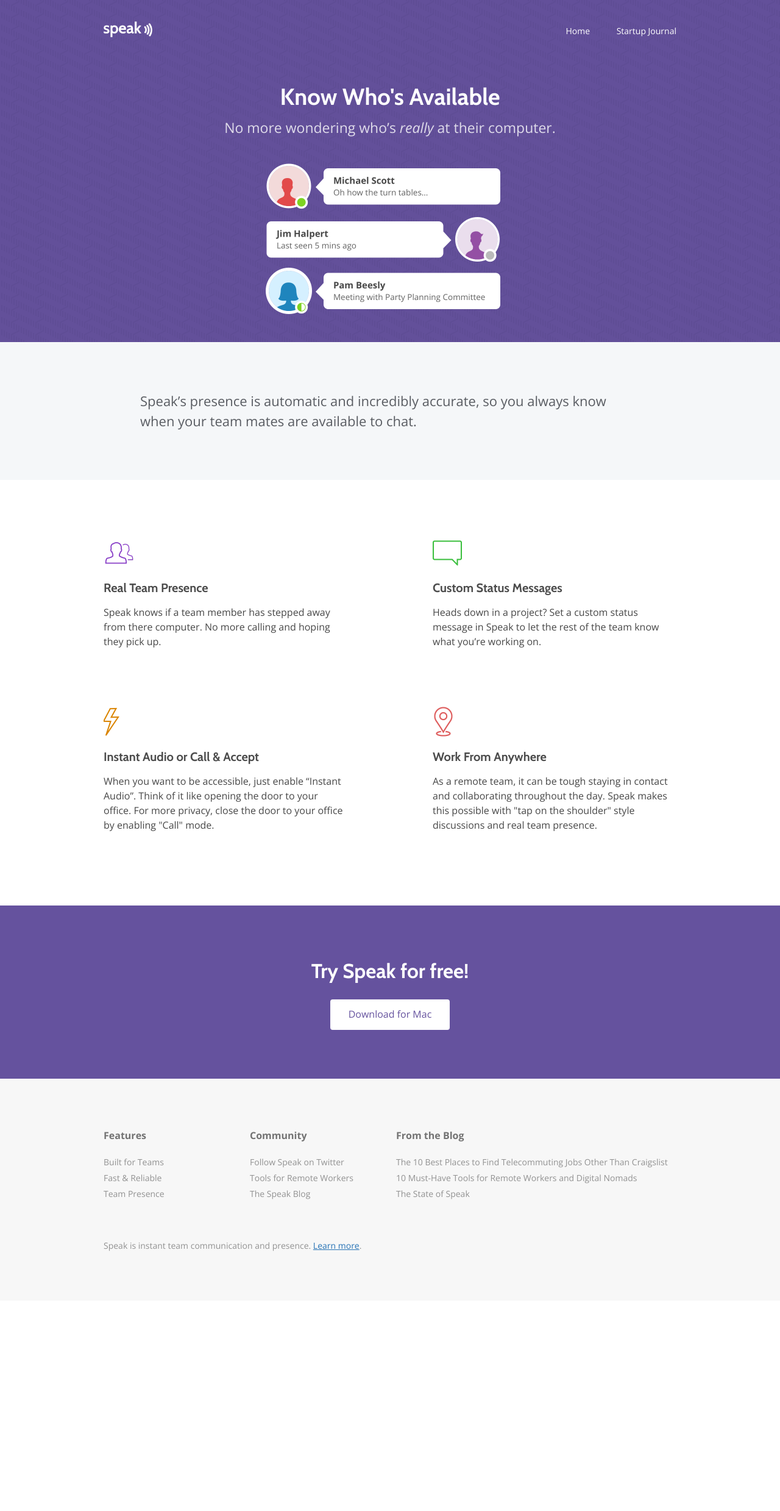
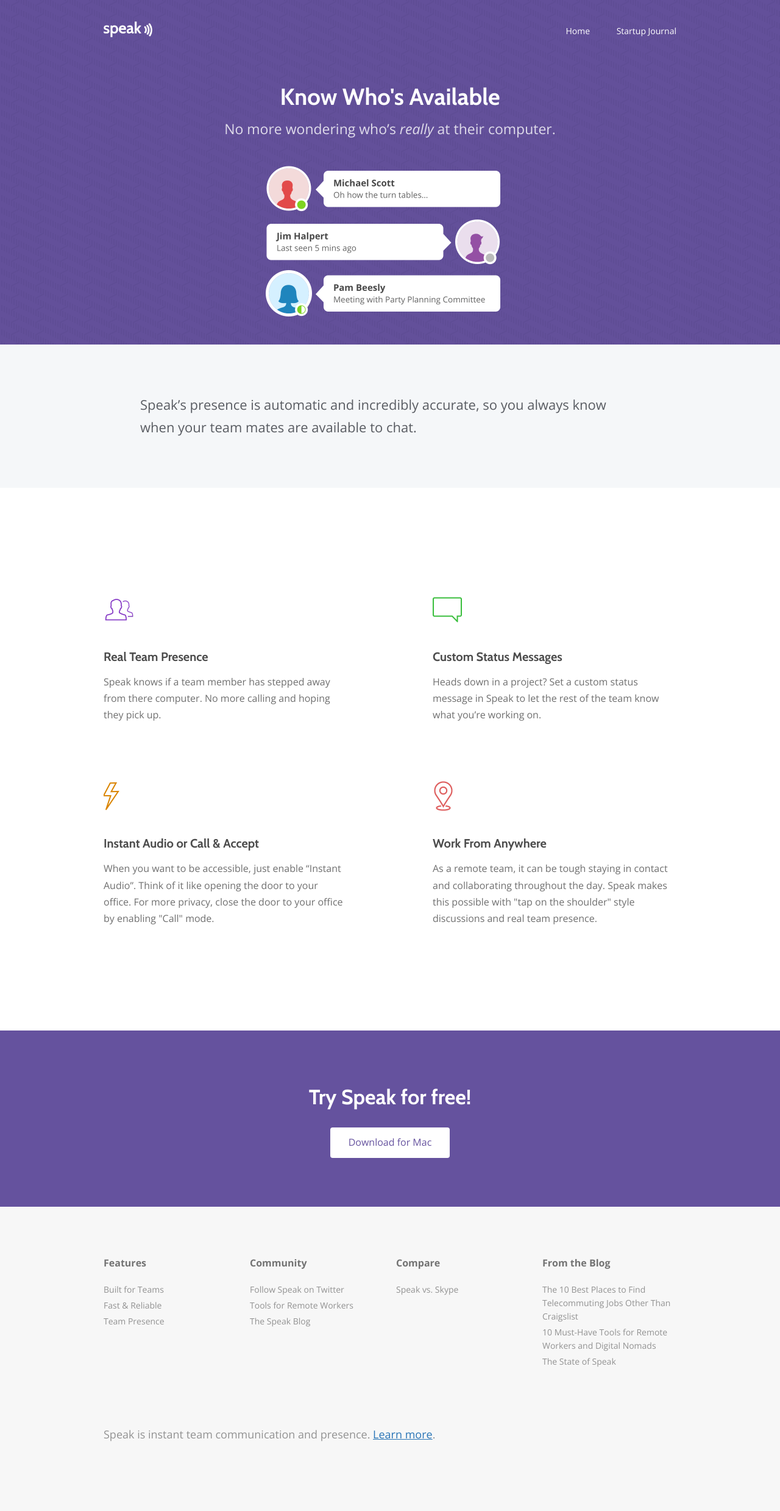
Before and after one commit to speak/website, a Jekyll site: the page built from features/team-presence/index.html, in a window 1280 px wide. Shown: the whole page at 61% size. Built offline with Jekyll 4.4.1, drawn with Linux system fonts in a browser that asks for light colours; nearby versions of some CDN libraries; before the commit the page ends 2133 px from its top, so only the background shows below that.

Commit message:
tweaks and skype comparison page

```diff
--- a/_includes/footer.html
+++ b/_includes/footer.html
@@ -39,7 +39,13 @@
                 <li><a href="http://blog.speak.io">The Speak Blog</a></li>
               </ul>
             </div>
-            <div class="eight columns">
+            <div class="four columns">
+              <h4>Compare</h4>
+              <ul>
+                <li><a href="/comparison/speak-vs-skype">Speak vs. Skype</a></li>
+              </ul>
+            </div>
+            <div class="four columns">
               <h4>From the Blog</h4>
               <ul>
                 <li><a href="http://blog.speak.io/the-10-best-places-to-find-telecommuting-jobs-other-than-craigslist/">The 10 Best Places to Find Telecommuting Jobs Other Than Craigslist</a></li>
--- a/_includes/page-header.html
+++ b/_includes/page-header.html
@@ -28,7 +28,7 @@
     </div>
 
     {% if page.description %}
-    <div class="intro">
+    <div class="bar">
       <div class="container">
         <div class="fifteen offset-by-one columns">
           <p>
--- a/css/global.scss
+++ b/css/global.scss
@@ -42,7 +42,7 @@
 
 h2 {
   color: #4C4C4C;
-  font-size: 33px;
+  font-size: 34px;
   font-weight: bold;
 }
 
@@ -55,7 +55,7 @@
 p {
   margin: 0;
   font-size: 18px;
-  color: #474747;
+  color: #6F6F6F;
   line-height: 1.5;
 }
 
--- a/css/page.scss
+++ b/css/page.scss
@@ -19,9 +19,27 @@
     }
   }
 
-  .intro {
+  p {
+    font-size: 18px;
+    padding: 30px 0;
+    line-height: 1.7;
+  }
+
+  p+p {
+    padding-top: 0;
+  }
+
+  blockquote {
+    font-style: italic;
+    border-left: 5px solid #000;
+    padding: 15px 0 15px 20px;
+    margin: 0;
+  }
+
+  .bar {
     background: #F5F7F9;
     font-size: 21px;
+    margin: 30px 0;
 
     p {
       font-size: 22px;
@@ -76,6 +94,8 @@
   }
 
   .page-content {
+    padding: 50px 0;
+
     ul {
       padding: 0;
       list-style: none;
@@ -83,7 +103,8 @@
     }
 
     h2 {
-      margin: 0;
+      margin: 20px 0 0;
+
       a {
         text-decoration: none;
       }
@@ -110,8 +131,6 @@
   }
 
   .tools {
-    margin-top: 40px;
-
     img {
       width: 210px;
       height: 210px;
@@ -124,15 +143,15 @@
       float: left;
     }
 
-    p {
-      font-size: 16px;
-      padding: 20px 0 30px 0;
-    }
-
     li {
       padding: 20px;
       margin-bottom: 40px;
       min-height: 250px;
+    }
+
+    p {
+      font-size: 16px;
+      padding: 22px 0;
     }
   }
 }
@@ -186,7 +205,7 @@
   }
 
   .page-subheader {
-    min-height: 190px;
+    min-height: 220px;
 
     h1 {
       font-size: 38px;
@@ -210,6 +229,10 @@
       max-width: 516px;
     }
   }
+}
+
+.page-header + .bar {
+  margin-top: 0;
 }
 
 @media only screen and (max-width: 767px) {
```
Also changed, not shown: comparison/speak-vs-skype/index.html (added, +74 -0 lines).
